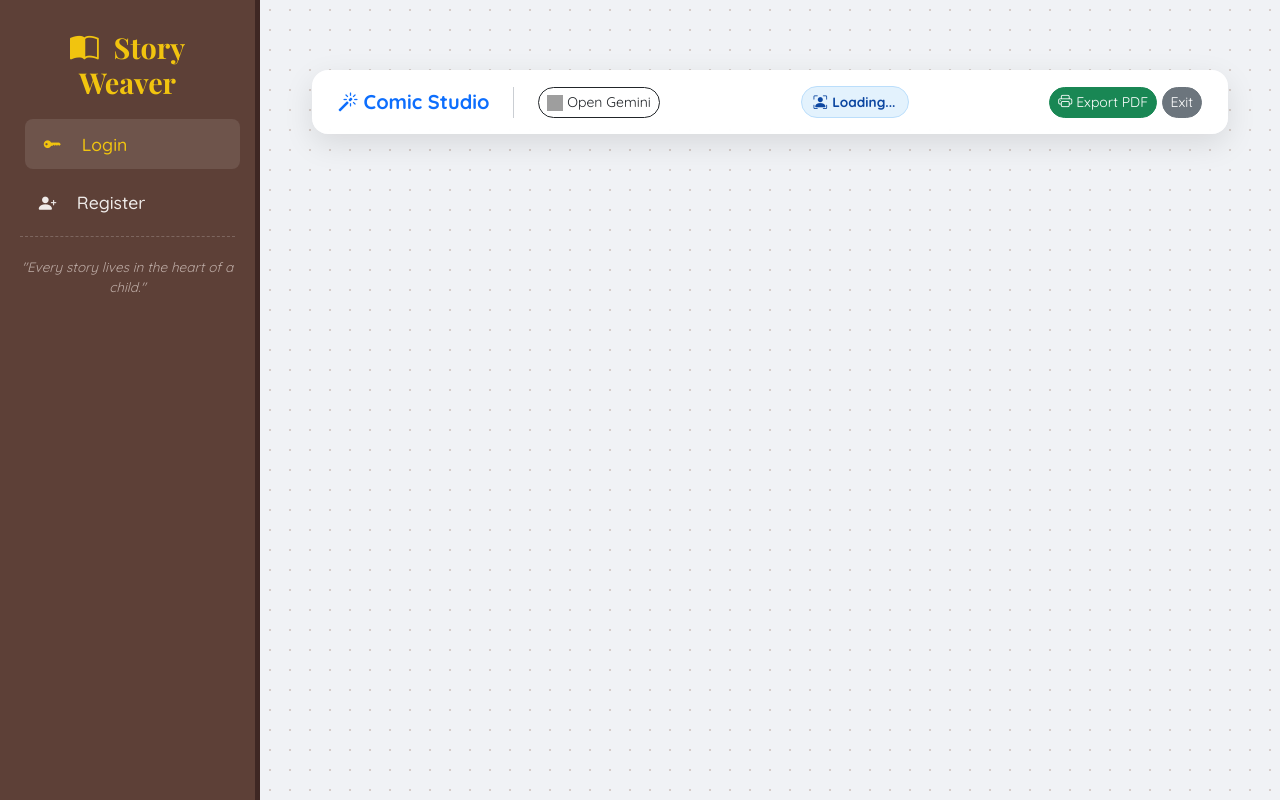
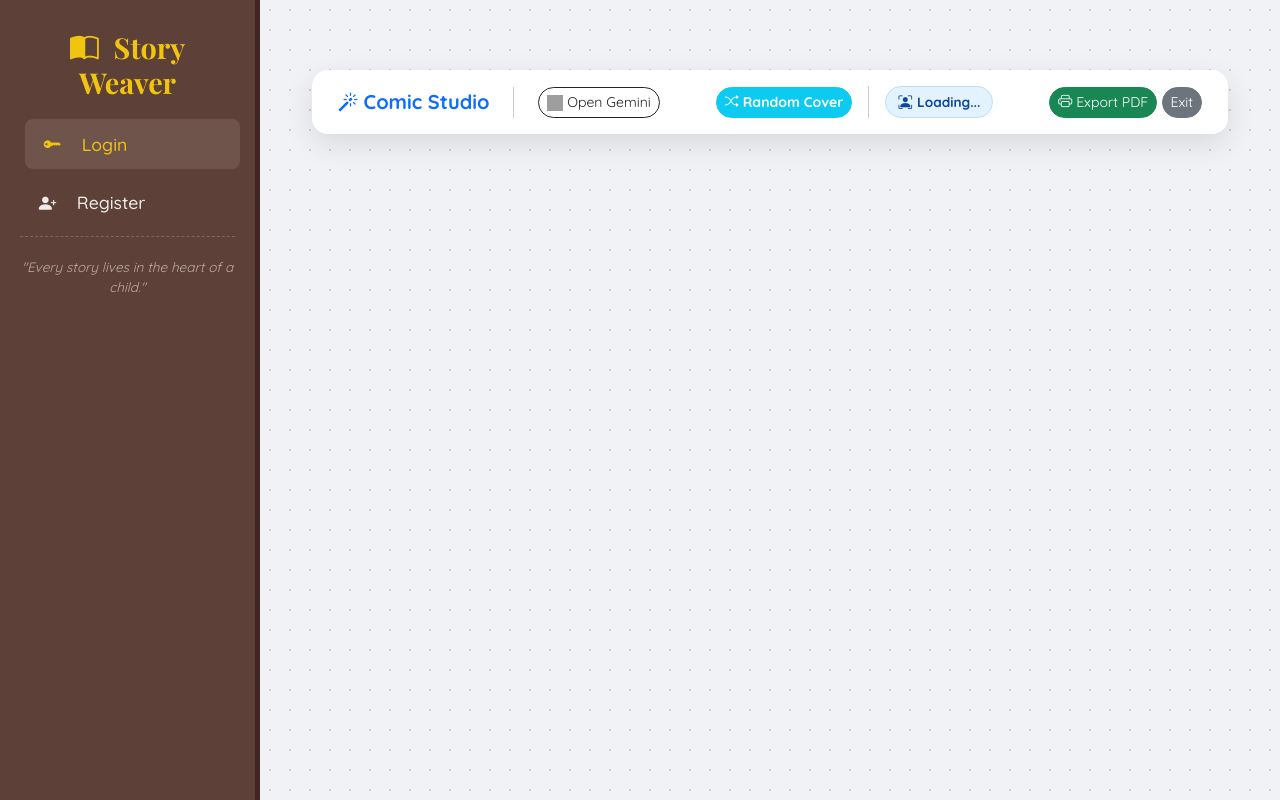
Before and after one commit to rowdy1408/story-craft, a Python web app: template templates/view_comic.html in a window 1280 px wide. Run offline with Jinja, Linux system fonts and the light colour scheme; the template is opened without the code that fills it, so the values that code supplies are empty; some web fonts are replaced; grey boxes are pictures that could not be loaded.

Commit message:
Update view_comic.html

```diff
--- a/templates/view_comic.html
+++ b/templates/view_comic.html
@@ -21,7 +21,6 @@
         display: flex; justify-content: space-between; align-items: center;
         transition: all 0.3s ease;
     }
-
     .char-badge {
         background: #e3f2fd; color: #0d47a1;
         padding: 5px 12px; border-radius: 20px;
@@ -100,9 +99,12 @@
 
         /* ẨN CÁC PHẦN TỬ THỪA KHI IN */
         .sticky-toolbar, nav, .btn, .alert, .master-prompt-box, .upload-zone, .prompt-box, label, .edit-btn, h1, .no-image-print, .badge, span.badge, .back-cover-data-row, .studio-container > div:first-child, .btn-copy-prompt, .prompt-container, .text-muted { display: none !important; }
+
+        /* Ẩn dòng chữ 'Use previous image...' */
         .d-print-none { display: none !important; }
 
         .studio-container { width: 100% !important; margin: 0 !important; padding: 0 !important; max-width: none !important; display: block !important; }
+
         .print-cover-page, .panel-row, .print-back-cover {
             width: 297mm !important; height: 210mm !important;
             break-after: page !important; page-break-after: always !important;
@@ -112,16 +114,21 @@
             border-radius: 0 !important; box-shadow: none !important; border: none !important;
         }
 
+        /* COVER PAGE */
         .print-cover-page { background-color: #0d3b66 !important; color: white !important; border: 15px solid #fdf6e3 !important; box-sizing: border-box !important; }
         .cover-content-wrapper { display: flex; flex-direction: column; align-items: center; justify-content: center; width: 100%; margin-top: 20px; }
         .cover-top-bar { background-color: #f1c40f; color: #0d3b66; padding: 10px 40px; font-weight: bold; text-transform: uppercase; letter-spacing: 2px; border-radius: 0 0 15px 15px; font-family: sans-serif; position: absolute; top: 0; z-index: 10; }
         .print-cover-title { font-size: 3.5rem; font-weight: bold; text-align: center; margin-bottom: 20px; line-height: 1.1; font-family: 'Playfair Display', serif; text-shadow: 3px 3px 0px #000; max-width: 90%; }
+
         .cover-image-container { width: 50%; height: 110mm; background-color: #fff; border: 5px solid #f1c40f; display: flex; align-items: center; justify-content: center; overflow: hidden; margin-bottom: 20px; }
         .cover-image-img { width: 100%; height: 100%; object-fit: cover; }
         .print-cover-subtitle { font-size: 1.2rem; font-style: italic; opacity: 0.9; }
+
+        /* PANEL PAGES */
         .panel-row { background: white !important; border: none !important; padding: 10mm 20mm !important; box-sizing: border-box !important; }
         .panel-preview { order: 1; width: 100%; height: 65%; display: flex; align-items: center; justify-content: center; background: none !important; border: none !important; margin-bottom: 10px; }
         .comic-image { max-width: 95%; max-height: 100%; object-fit: contain; border: 3px solid #333 !important; box-shadow: 5px 5px 0px #eee; }
+
         .panel-info {
             order: 2; width: 100%; height: 25%; text-align: center;
             border: 2px solid #333 !important; background-color: #fff9c4 !important;
@@ -130,6 +137,8 @@
         }
         .caption-text { font-size: 16pt; line-height: 1.3; color: #000; font-family: 'Comic Neue', cursive, sans-serif; font-weight: bold; border: none !important; margin: 0 !important; padding: 0 !important; }
         .page-number-print { position: absolute; bottom: 5mm; font-size: 10pt; color: #aaa; }
+
+        /* BACK COVER */
         .print-back-cover { background-color: #fdf6e3 !important; color: #333 !important; padding: 40px !important; border: 15px solid #0d3b66; box-sizing: border-box !important; justify-content: space-between; }
     }
 </style>
@@ -148,7 +157,12 @@
         </div>
 
         <div class="d-flex align-items-center gap-2">
-            <span class="text-muted small d-none d-md-inline">Character Identity:</span>
+            <button class="btn btn-info btn-sm rounded-pill text-white fw-bold" onclick="randomizeCover()" title="Pick a random image from uploads">
+                <i class="bi bi-shuffle"></i> Random Cover
+            </button>
+
+            <div class="vr mx-2"></div>
+
             <div class="char-badge" onclick="copyCharDesc()" title="Copy Character Description Only">
                 <i class="bi bi-person-bounding-box"></i> <span id="char-desc-preview">Loading...</span>
             </div>
@@ -167,14 +181,12 @@
         <div class="cover-content-wrapper">
             <div class="print-cover-title">{{ title }}</div>
             <div class="cover-image-container">
-                {% if panels|length > 0 and panels[0].image_url %}
-                    <img src="{{ panels[0].image_url }}" class="cover-image-img">
-                {% else %}
-                    <div class="d-print-none" style="color: #0d3b66; text-align: center;">
-                        <i class="bi bi-image" style="font-size: 3rem;"></i>
-                        <p>Cover Image (Panel 1)<br>Not uploaded yet</p>
-                    </div>
-                {% endif %}
+                <img src="{{ panels[0].image_url or '' }}" id="cover-img" class="cover-image-img" style="{{ 'display:none;' if not panels[0].image_url else '' }}">
+
+                <div id="cover-placeholder" class="d-print-none" style="color: #0d3b66; text-align: center; {{ 'display:none;' if panels[0].image_url else '' }}">
+                    <i class="bi bi-image" style="font-size: 3rem;"></i>
+                    <p>Cover Image (Panel 1)<br>Not uploaded yet</p>
+                </div>
             </div>
             <div class="print-cover-subtitle">Created with Story Weaver</div>
         </div>
@@ -241,7 +253,6 @@
 {% block scripts %}
 <script>
     document.addEventListener('DOMContentLoaded', function() {
-        // Tự động lấy đặc điểm nhân vật từ Panel 1
         const firstPrompt = document.getElementById('prompt-text-1');
         if (firstPrompt) {
             const text = firstPrompt.innerText;
@@ -265,7 +276,35 @@
                 document.getElementById('print-level').innerText = data.level || "Beginner";
             } catch (e) { console.error("Back cover data error", e); }
         }
+
+        // Tự động randomize cover nếu chưa có ảnh bìa
+        const coverImg = document.getElementById('cover-img');
+        if (coverImg && coverImg.style.display === 'none') {
+            randomizeCover();
+        }
     });
+
+    // --- HÀM RANDOM COVER ---
+    function randomizeCover() {
+        // 1. Lấy tất cả ảnh comic đang hiện (đã upload)
+        const images = document.querySelectorAll('.comic-image.d-block');
+        if (images.length === 0) {
+            // Nếu chưa upload ảnh nào thì thôi
+            return;
+        }
+
+        // 2. Chọn ngẫu nhiên 1 ảnh
+        const randomIndex = Math.floor(Math.random() * images.length);
+        const randomSrc = images[randomIndex].src;
+
+        // 3. Gán vào Cover
+        const coverImg = document.getElementById('cover-img');
+        const placeholder = document.getElementById('cover-placeholder');
+
+        coverImg.src = randomSrc;
+        coverImg.style.display = 'block';
+        placeholder.style.display = 'none'; // Ẩn placeholder đi
+    }
 
     function copyCharDesc() {
         const text = document.getElementById('full-char-desc').value;
```
